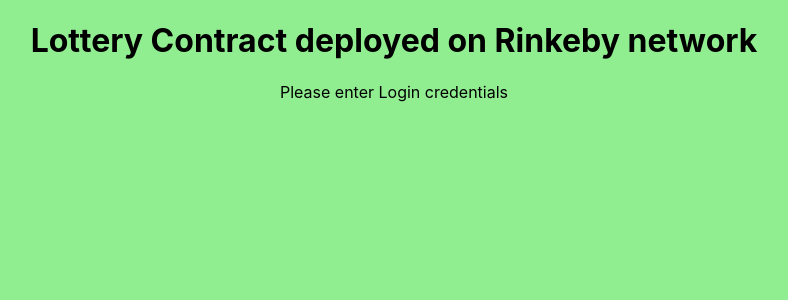
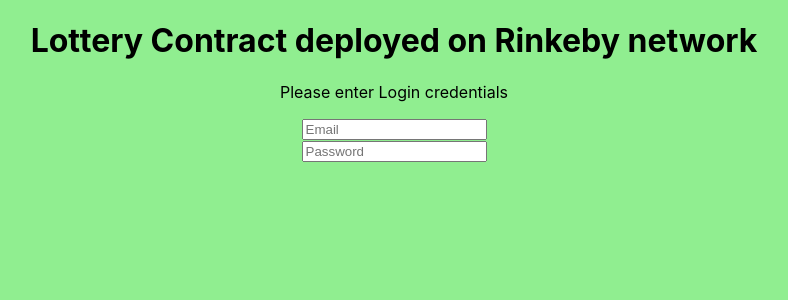
Before and after one commit to mithileshtipkari/Lottery-smart-contract-UI, a React (Create React App) app: page / in a window 1280 px wide. Shown: the top 300 px of the page, without its empty margins (246-1034 px from the left). Built offline with nearby package versions, Linux system fonts and the light colour scheme.

Commit message:
Changed login UI code

```diff
--- a/src/LoginCard.js
+++ b/src/LoginCard.js
@@ -3,8 +3,11 @@
 
 function LoginCard(){
   return(
-    <div >
+    <div className="logincard">
       <p>Please enter Login credentials</p>
+      <input placeholder='Email' />
+      <br/>
+      <input placeholder='Password' />
     </div>
   );
 }
```
